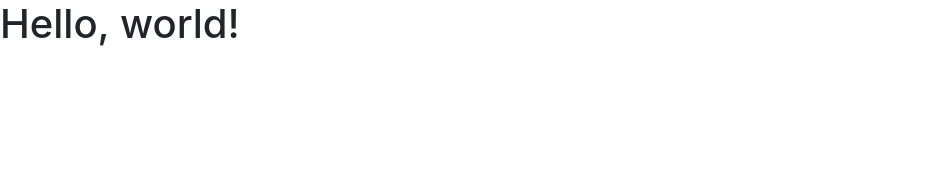
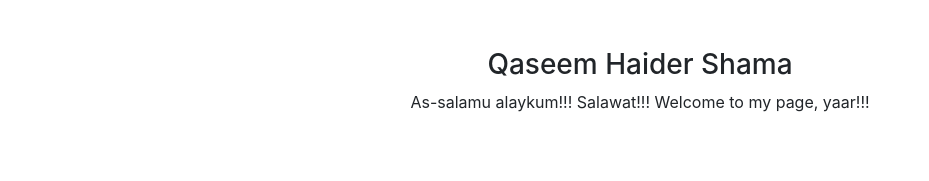
Before and after one commit to AstieCodes/abuBlog, a plain HTML site: page blog/index.html in a window 1280 px wide. Shown: the whole page, without its empty margins (0-929 px from the left). Drawn offline with nearby package versions, Linux system fonts and the light colour scheme.

Commit message:
banner started

```diff
--- a/blog/index.html
+++ b/blog/index.html
@@ -11,7 +11,13 @@
     <title>Abu Jaan</title>
   </head>
   <body>
-    <h1>Hello, world!</h1>
+      <header class= "mainHeader">
+          <div class= "d-flex justify-content-center align-items-center flex-column py-5">
+              <h3 class= "name">Qaseem Haider Shama</h3>
+              <p class= "greetings">As-salamu alaykum!!! Salawat!!! Welcome to my page, yaar!!!</p>
+          </div>
+      </header>
+
 
     <!-- Optional JavaScript -->
     <!-- jQuery first, then Popper.js, then Bootstrap JS -->
```
Also changed, not shown: blog/images/pakistanBanner.jpg (added), blog/images/pakistanBanner2.jpg (added), 2 other files.
